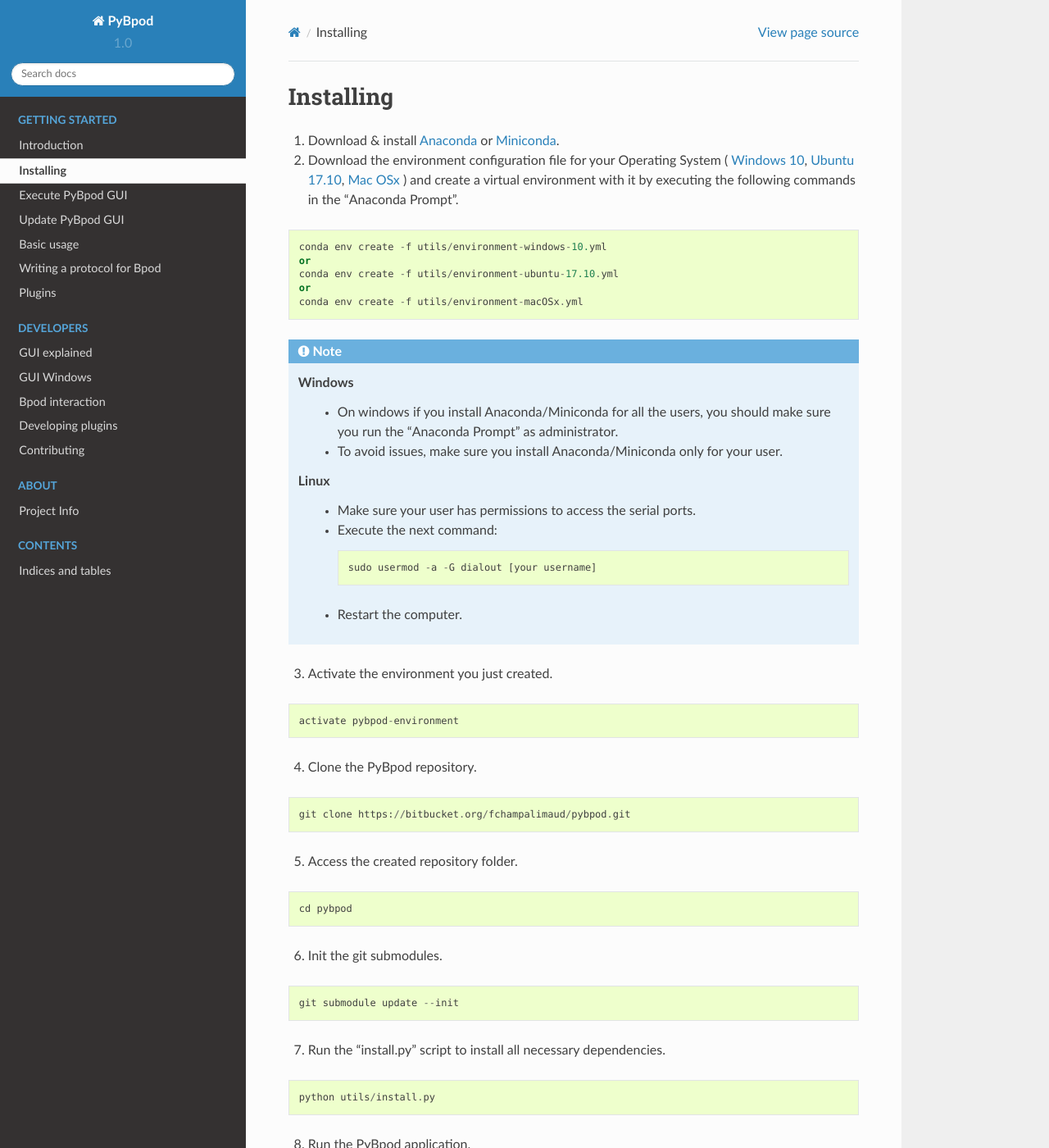
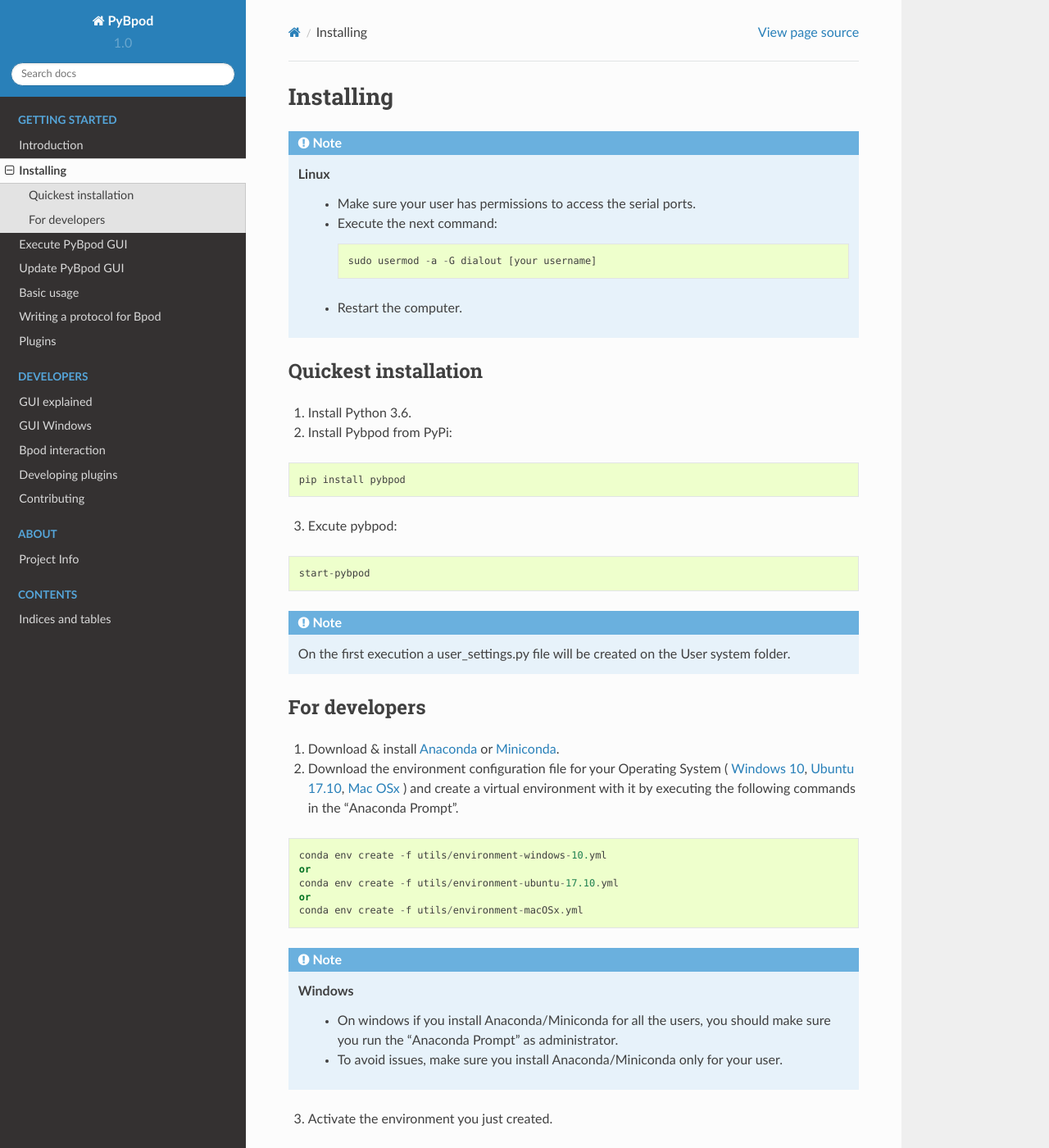
Before and after one commit to pybpod/pybpod, a Sphinx documentation site: the page built from docs/source/getting-started/install.rst, in a window 1280 px wide and 1400 px high. Shown: the whole window at 82% size. Built offline with Sphinx 7.4.7 and the Read the Docs theme 2.0.0, drawn with Linux system fonts in a browser that asks for light colours; pages that are not in the unit, such as notebooks, are missing from menus.

Commit message:
Update docs

```diff
--- a/docs/source/getting-started/install.rst
+++ b/docs/source/getting-started/install.rst
@@ -8,6 +8,45 @@
 **********
 Installing
 **********
+
+
+.. note::
+
+  Linux
+    * Make sure your user has permissions to access the serial ports.
+    * Execute the next command:
+
+      .. code::
+
+        sudo usermod -a -G dialout [your username]
+
+    * Restart the computer.
+
+
+Quickest installation
+______________________
+
+1. Install Python 3.6.
+2. Install Pybpod from PyPi:
+
+.. code::
+
+  pip install pybpod
+
+3. Excute pybpod:
+
+.. code::
+
+  start-pybpod
+
+.. note::
+
+  On the first execution a user_settings.py file will be created on the User system folder.
+
+
+
+For developers
+________________
 
 
 1. Download & install `Anaconda <https://www.anaconda.com/download/>`_ or `Miniconda <https://conda.io/miniconda.html>`_.
@@ -26,16 +65,6 @@
   Windows
     * On windows if you install Anaconda/Miniconda for all the users, you should make sure you run the "Anaconda Prompt" as administrator.
     * To avoid issues, make sure you install Anaconda/Miniconda only for your user.
-  Linux
-    * Make sure your user has permissions to access the serial ports.
-    * Execute the next command:
-
-      .. code::
-
-        sudo usermod -a -G dialout [your username]
-
-    * Restart the computer.
-
 
 3. Activate the environment you just created.
 
--- a/readthedocs.yml
+++ b/readthedocs.yml
@@ -10,3 +10,6 @@
 formats:
     - epub
     - pdf
+
+conda:
+  file: environment.yml
```
Also changed, not shown: environment.yml (added, +10 -0 lines).
